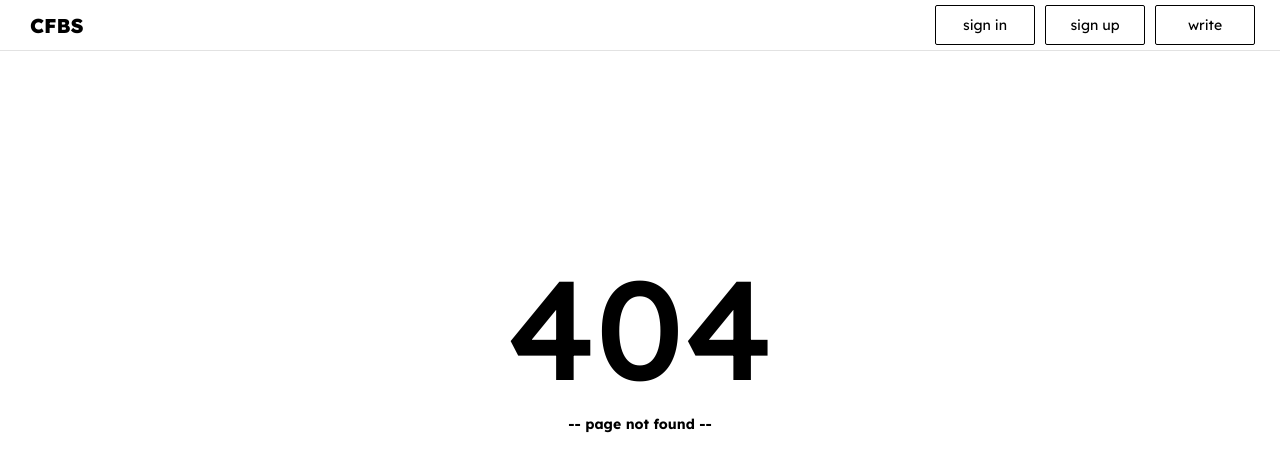
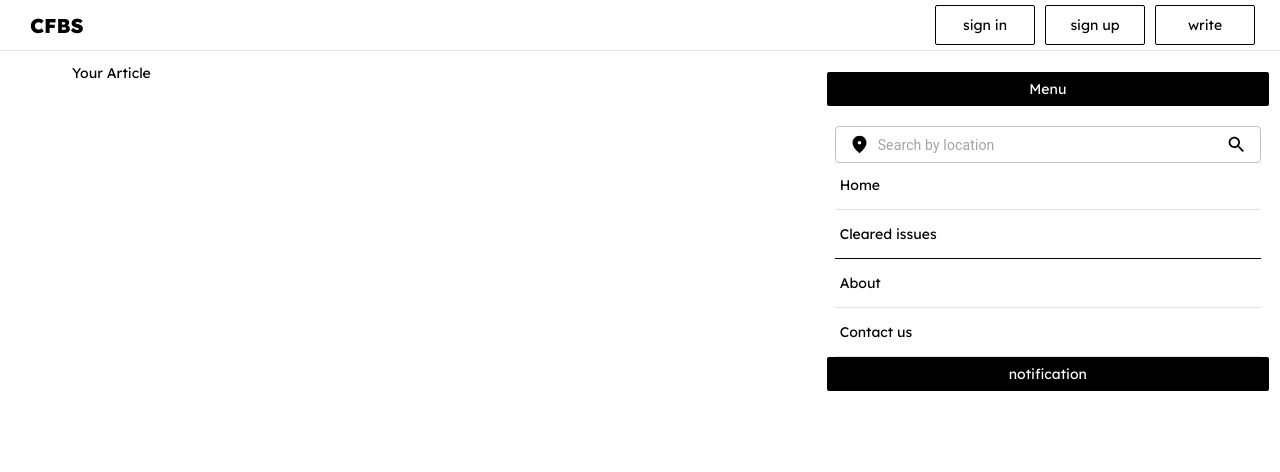
Before and after one commit to WIIN-AI/CauseForBetterSociety-frontend, a React (Create React App) app: page /articles in a window 1280 px wide. Before the commit this address had no page. Shown: the top 472 px of the page. Built offline with nearby package versions, Linux system fonts and the light colour scheme.

Commit message:
changes in path

```diff
--- a/src/App.js
+++ b/src/App.js
@@ -11,6 +11,7 @@ import Contact from './pages/contact'
 import ClearedIssues from './pages/clearIssues'
 import Profile from './pages/profile'
 import SavedPost from "./pages/SavedPost";
+import MyArticles from "./pages/yourArticle";
 
 
 function App() {
@@ -23,6 +24,7 @@ function App() {
             <Route path="/create" element={<CreatePost />} />
             <Route path="/post/:id" element={<PostDetails />}/>
             <Route path="/saved" element={<SavedPost />} />
+            <Route path="/articles" element={<MyArticles />} />
 
             <Route path="/about" element={<About />} />
             <Route path="/contact" element={<Contact />} />
--- a/src/components/UI/notification.jsx
+++ b/src/components/UI/notification.jsx
@@ -7,6 +7,7 @@ import SearchIcon from '@mui/icons-material/Search';
 const Notification = () => {
   const navigate = useNavigate();
   const login  = false
+
   return (
     <Grid minWidth={"37vh"} container item>
       <Box
@@ -50,11 +51,19 @@ const Notification = () => {
         <Box
           onClick={() => navigate("/clearedissues")}
           sx={{
-            cursor: "pointer", borderBottom : "1px solid #e2e2e2", padding: "15px 5px"
+            cursor: "pointer", borderBottom : "1px solid #000000", padding: "15px 5px"
           }}
         >
           Cleared issues
         </Box>
+        {login && <Box
+          onClick={() => navigate("/profile")}
+          sx={{
+            cursor: "pointer", borderBottom : "1px solid #e2e2e2", padding: "15px 5px"
+          }}
+        >
+          Profile
+        </Box>}
         {login && <Box
           onClick={() => navigate("/saved")}
           sx={{
@@ -62,6 +71,14 @@ const Notification = () => {
           }}
         >
           Saved
+        </Box>}
+        {login && <Box
+          onClick={() => navigate("/articles")}
+          sx={{
+            cursor: "pointer", borderBottom : "1px solid #000000", padding: "15px 5px"
+          }}
+        >
+          Your Articles
         </Box>}
         <Box
           onClick={() => navigate("/about")}
@@ -79,14 +96,6 @@ const Notification = () => {
         >
           Contact us
         </Box>
-        {login && <Box
-          onClick={() => navigate("/profile")}
-          sx={{
-            cursor: "pointer", borderBottom : "1px solid #e2e2e2", padding: "15px 5px"
-          }}
-        >
-          Profile
-        </Box>}
         {login && <Box
           onClick={() => navigate("/out")}
           sx={{
--- /dev/null
+++ b/src/pages/yourArticle.jsx
@@ -0,0 +1,20 @@
+import { Box, Grid } from '@mui/material'
+import React from 'react'
+import Notification from '../components/UI/notification'
+
+const YourArticle = () => {
+  return (
+    <Grid mt={8} marginX={1} className="flex">
+      <Grid container md={8} item>
+        <p>Your Article</p>
+      </Grid>
+      <Grid container md={4} item m={1}>
+        <Box position={"fixed"}>
+          <Notification />
+        </Box>
+      </Grid>
+    </Grid>
+  )
+}
+
+export default YourArticle
```
